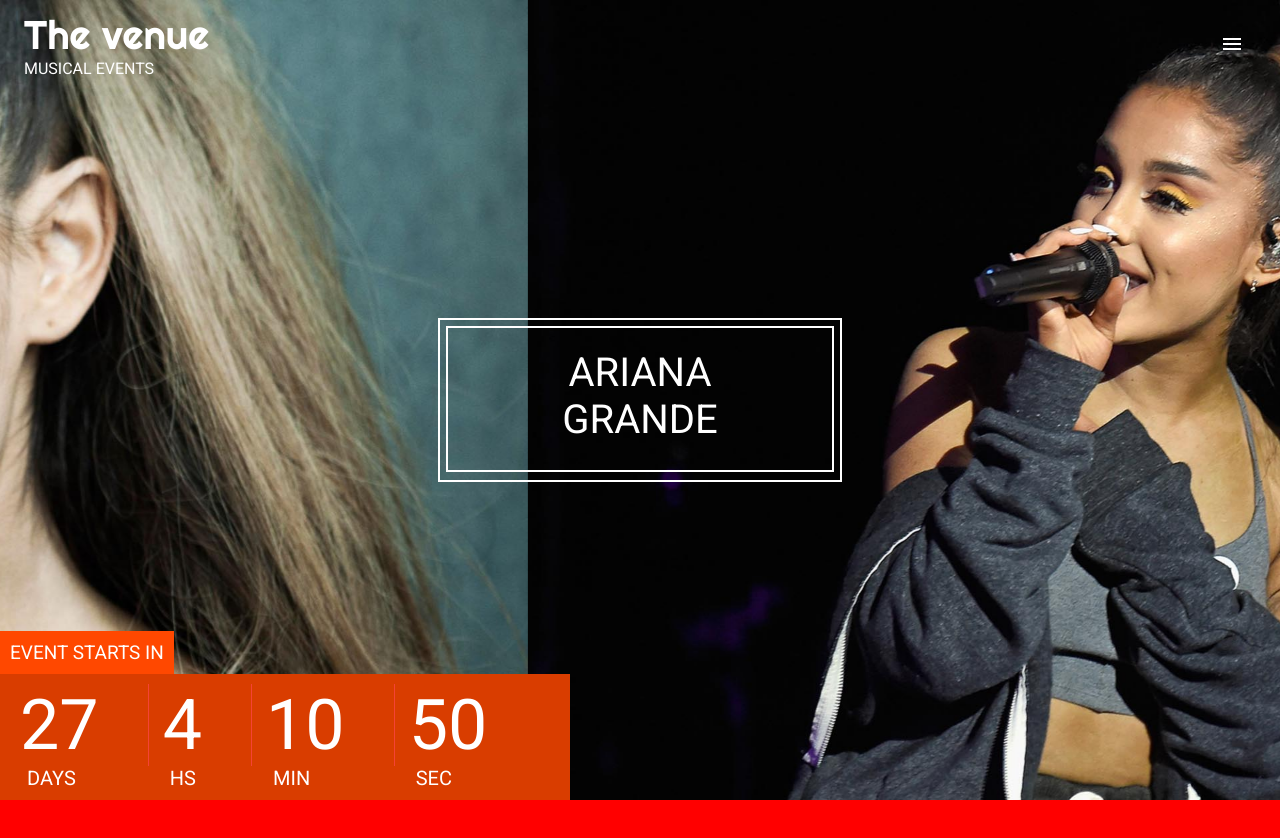
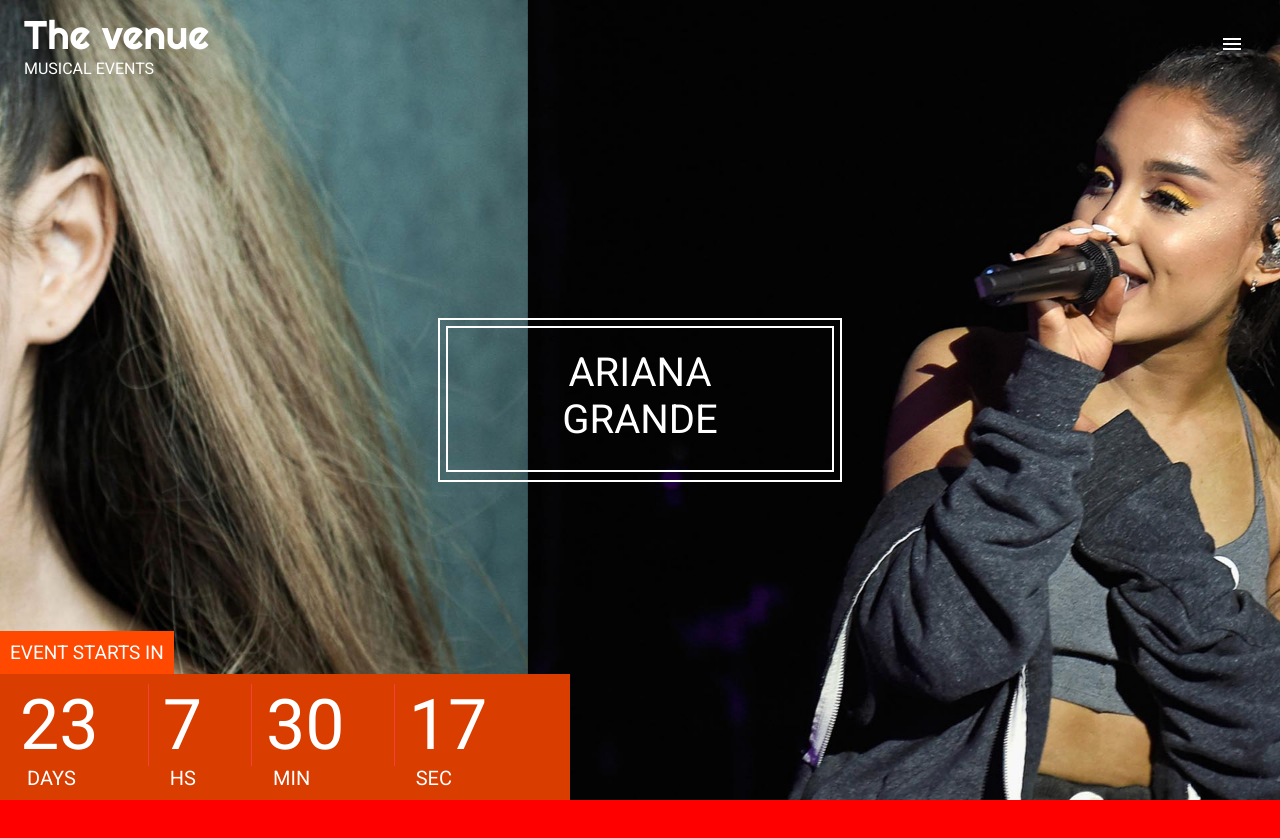
Before and after one commit to renatoguara2020/the_avenue_app, a React (Create React App) app: page / in a window 1280 px wide. Shown: the top 838 px of the page. Built offline with nearby package versions, Linux system fonts and the light colour scheme; a web font is replaced by a local one.

Commit message:
commit changes

```diff
--- a/src/components/featured/timeUntil.js
+++ b/src/components/featured/timeUntil.js
@@ -2,7 +2,12 @@
 import { Slide } from 'react-awesome-reveal';
 
 const TimeUntil = () => {
-
+    const [time,setTime] = useState({
+        days:'0',
+        hours:'0',
+        minutes:'0',
+        second:'0'
+    })
 
     const renderItem = (time,value) => (
         <div className="countdown_item">
@@ -15,6 +20,32 @@
         </div>
     )
 
+    const getTimeUntil = useCallback( (deadline) => {
+        const time = Date.parse(deadline) - Date.parse(new Date());
+        if(time < 0){
+            console.log('Date passed')
+        } else{
+            const seconds = Math.floor((time/1000)%60);
+            const minutes = Math.floor((time/1000/60)%60);
+            const hours = Math.floor((time/(1000*60*60))%24);
+            const days = Math.floor((time/(1000*60*60*24)));
+
+            setTime({
+                days,
+                hours,
+                minutes,
+                seconds
+            })
+        }
+    },[])
+
+
+
+
+
+    useEffect(()=>{
+        setInterval(()=> getTimeUntil('Jun, 10, 2022, 01:20:00'),1000)
+    },[getTimeUntil])
 
 
     return(
@@ -24,13 +55,10 @@
                     Event starts in
                 </div>
                 <div className="countdown_bottom">
-                {renderItem(27,'Days')}
-                {renderItem(4,'HS')}
-                {renderItem(10,'Min')}
-                {renderItem(50,'Sec')}
-
-
-
+                    {renderItem(time.days,'Days')}
+                    {renderItem(time.hours,'HS')}
+                    {renderItem(time.minutes,'Min')}
+                    {renderItem(time.seconds,'Sec')}
                 </div>
             </div>
         </Slide>
```
Lines whose indentation alone changed are shown as unchanged.
